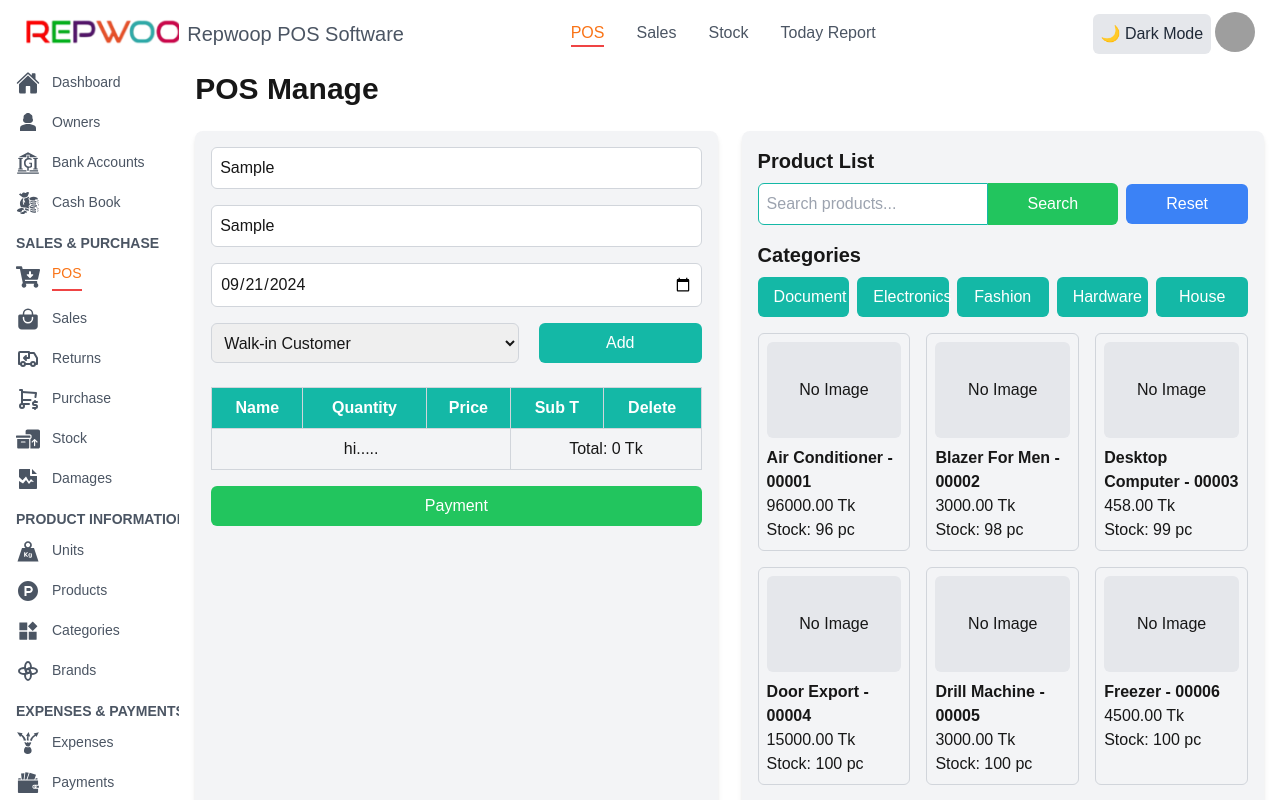
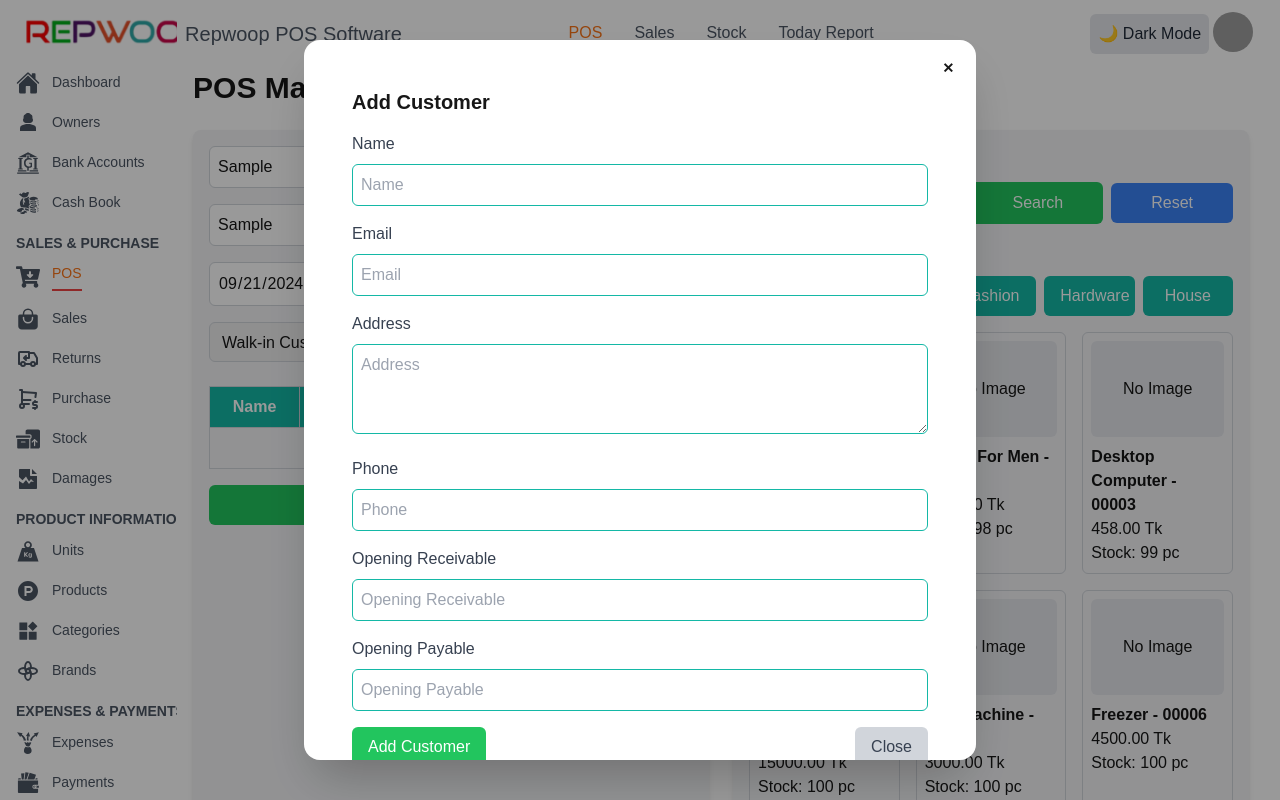
Before and after one commit to md-asif-iqbal/RepWoop-POS-system, a Next.js app: page /POS in a window 1280 px wide. Both pictures are taken after typing "Sample", "Sample" into the empty fields and a click on the button "Add". Built offline with nearby package versions, Linux system fonts and the light colour scheme; grey boxes are pictures that could not be loaded.

Commit message:
model acre created in added function in POS page

```diff
--- a/app/POS/page.jsx
+++ b/app/POS/page.jsx
@@ -55,11 +55,105 @@ export default function POSManage() {
                 <option>Registered Customer</option>
               </select>
               {/* Add Button */}
-              <button className="bg-teal-500 text-white w-[50%] px-4 py-2 rounded-md hover:bg-teal-600 focus:outline-none">
+              <button className="bg-teal-500 text-white w-[50%] px-4 py-2 rounded-md hover:bg-teal-600 focus:outline-none"
+              onClick={()=>document.getElementById('my_modal_3').showModal()}>
                 Add
               </button>
               </div>
             </div>
+            {/* model are here----- */}
+            <dialog id="my_modal_3" className="modal">
+                <div className="modal-box max-w-2xl">
+                    <form method="dialog">
+                    {/* if there is a button in form, it will close the modal */}
+                    <button className="btn btn-sm btn-circle btn-ghost absolute right-3 top-3 dark:text-black">✕</button>
+                    </form>
+                    <div className=" bg-opacity-50 w-full dark:text-black">
+                        <div className=" p-6">
+                            {/* Header */}
+                            <div className="flex justify-between items-center mb-4">
+                            <h2 className="text-xl font-semibold">Add Customer</h2>
+                            </div>
+
+                            {/* Form */}
+                            <form>
+                            {/* Name Field */}
+                            <div className="mb-4">
+                                <label className="block text-gray-700 mb-2">Name</label>
+                                <input
+                                type="text"
+                                placeholder="Name"
+                                className="w-full border border-teal-500 rounded-md p-2 focus:outline-none focus:ring-2 focus:ring-teal-500"
+                                />
+                            </div>
+
+                            {/* Email Field */}
+                            <div className="mb-4">
+                                <label className="block text-gray-700 mb-2">Email</label>
+                                <input
+                                type="email"
+                                placeholder="Email"
+                                className="w-full border border-teal-500 rounded-md p-2 focus:outline-none focus:ring-2 focus:ring-teal-500"
+                                />
+                            </div>
+
+                            {/* Address Field */}
+                            <div className="mb-4">
+                                <label className="block text-gray-700 mb-2">Address</label>
+                                <textarea
+                                placeholder="Address"
+                                className="w-full border border-teal-500 rounded-md p-2 focus:outline-none focus:ring-2 focus:ring-teal-500"
+                                rows="3"
+                                />
+                            </div>
+
+                            {/* Phone Field */}
+                            <div className="mb-4">
+                                <label className="block text-gray-700 mb-2">Phone</label>
+                                <input
+                                type="tel"
+                                placeholder="Phone"
+                                className="w-full border border-teal-500 rounded-md p-2 focus:outline-none focus:ring-2 focus:ring-teal-500"
+                                />
+                            </div>
+
+                            {/* Opening Receivable Field */}
+                            <div className="mb-4">
+                                <label className="block text-gray-700 mb-2">Opening Receivable</label>
+                                <input
+                                type="number"
+                                placeholder="Opening Receivable"
+                                className="w-full border border-teal-500 rounded-md p-2 focus:outline-none focus:ring-2 focus:ring-teal-500"
+                                />
+                            </div>
+
+                            {/* Opening Payable Field */}
+                            <div className="mb-4">
+                                <label className="block text-gray-700 mb-2">Opening Payable</label>
+                                <input
+                                type="number"
+                                placeholder="Opening Payable"
+                                className="w-full border border-teal-500 rounded-md p-2 focus:outline-none focus:ring-2 focus:ring-teal-500"
+                                />
+                            </div>
+
+                            {/* Buttons */}
+                            <div className="flex justify-between items-center">
+                                {/* Add Customer Button */}
+                                <button className="bg-green-500 text-white px-4 py-2 rounded-md hover:bg-green-600">
+                                Add Customer
+                                </button>
+
+                                {/* Close Button */}
+                                <button className="bg-gray-300 text-gray-700 px-4 py-2 rounded-md hover:bg-gray-400">
+                                Close
+                                </button>
+                            </div>
+                            </form>
+                        </div>
+                    </div>
+                </div>
+            </dialog>
 
             {/* Cart Table */}
             <div className="mt-6">
```
